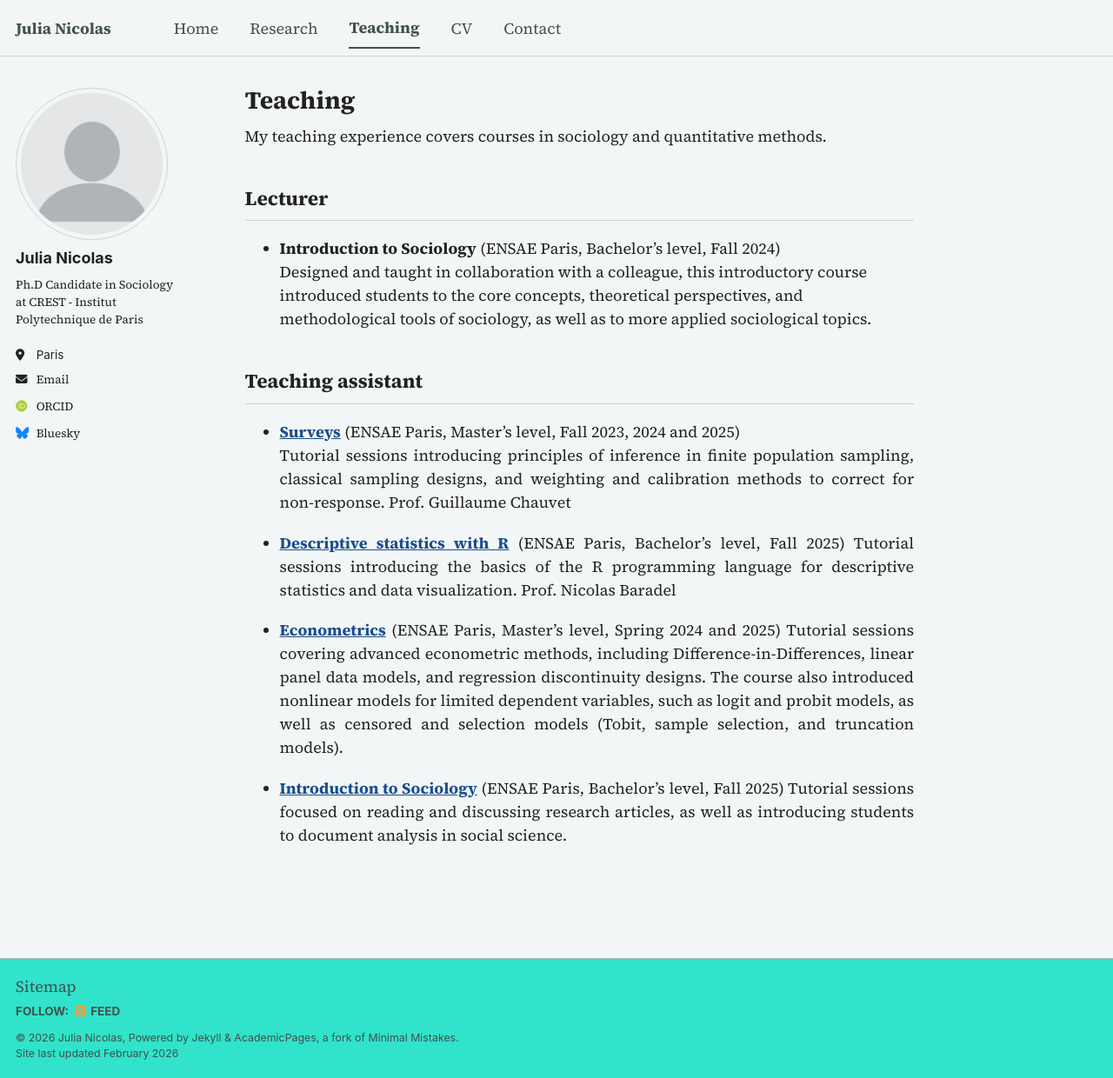
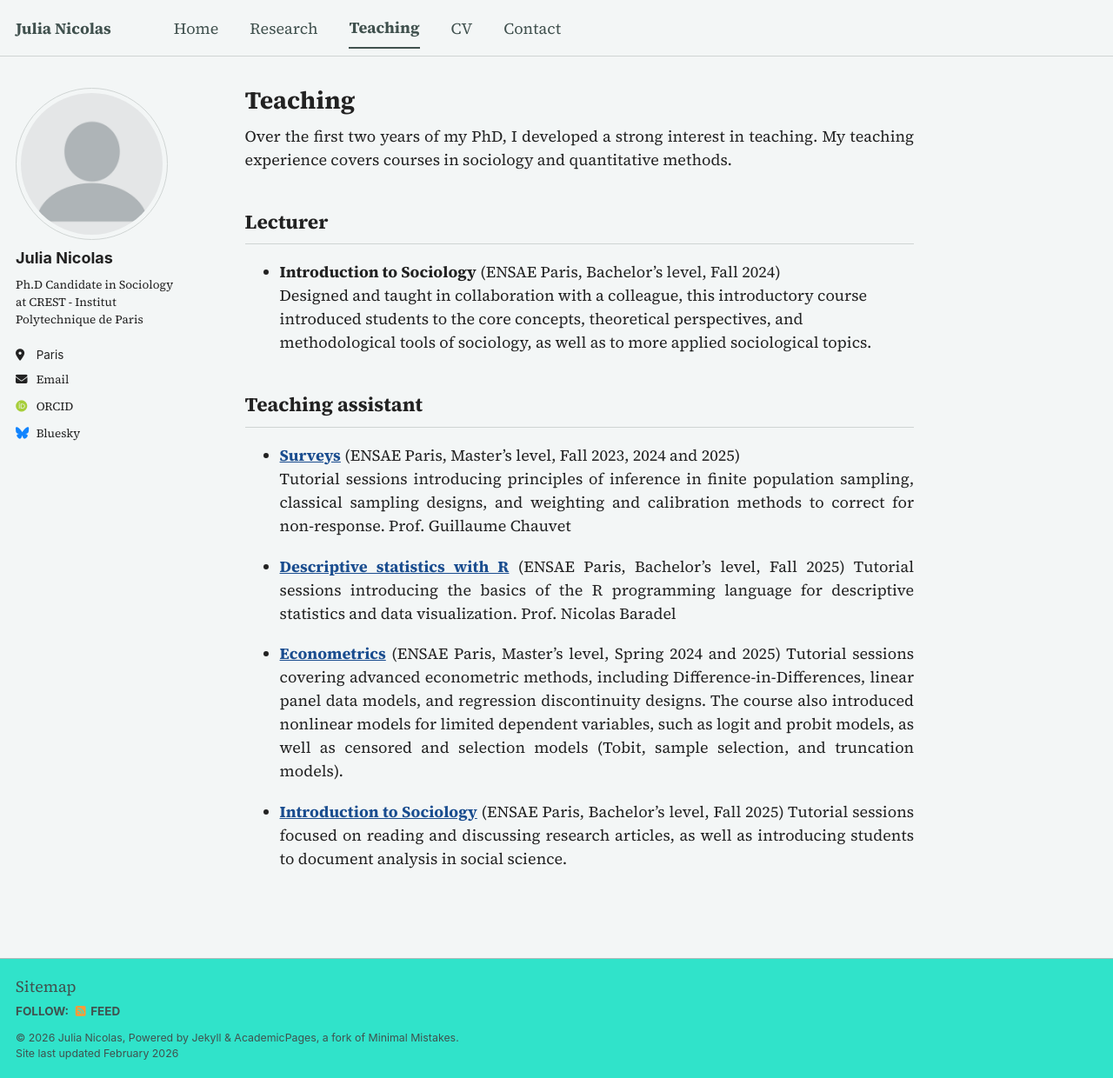
Before and after one commit to Julia-Nicolas/julia-nicolas.github.io, a Jekyll site: the page built from _pages/teaching.md, in a window 1280 px wide and 1240 px high. Shown: the whole window at 87% size. Built offline with Jekyll 4.4.1, drawn with Linux system fonts in a browser that asks for light colours; some web fonts are replaced; a script bundle is joined from its source files by our own code; library files that are not in the unit come from our copies.

Commit message:
Update teaching.md

```diff
--- a/_pages/teaching.md
+++ b/_pages/teaching.md
@@ -4,7 +4,7 @@ permalink: /teaching/
 author_profile: true
 ---
 
-My teaching experience covers courses in sociology and quantitative methods.
+Over the first two years of my PhD, I developed a strong interest in teaching. My teaching experience covers courses in sociology and quantitative methods.
 
 ## Lecturer
 
```
